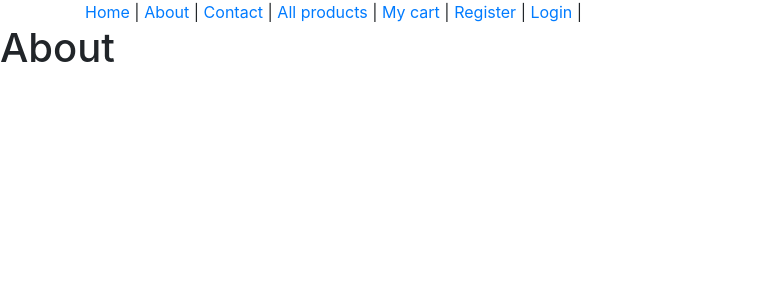
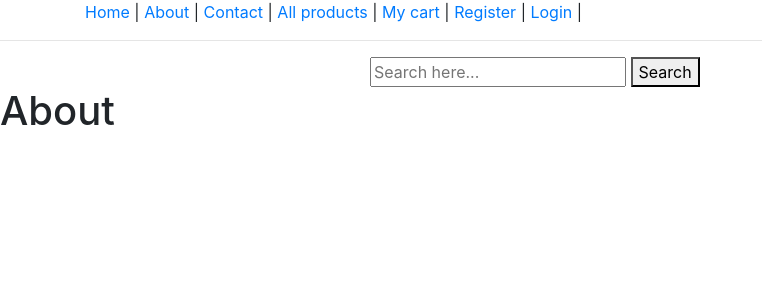
Before and after one commit to MarkPage2k1/Shop_Online, a Django app: template templates/about.html in a window 1280 px wide. Shown: the top 300 px of the page, without its empty margins (0-762 px from the left). Run offline with Django 3.2, Linux system fonts and the light colour scheme; the template is opened without the code that fills it, so the values that code supplies are empty; some libraries are stand-ins or nearby versions.

Commit message:
thien create search

```diff
--- a/shop_app/urls.py
+++ b/shop_app/urls.py
@@ -24,7 +24,10 @@ urlpatterns = [
     path("profile/order-<int:pk>/", CustomerOrderDetailView.as_view(),
          name="customer_order_detail"),
 
+    path("search/", SearchView.as_view(), name="search"),
 
+
+    #admin site
     path("admin-login/", AdminLoginView.as_view(), name="adminlogin"),
     path("admin-home/", AdminHomeView.as_view(), name="adminhome"),
     path("admin-order/<int:pk>/", AdminOrderDetailView.as_view(), name="adminorderdetail"),
--- a/templates/base.html
+++ b/templates/base.html
@@ -24,6 +24,17 @@
             <a href="{% url 'shop_app:customer_login' %}">Login</a> |
         {% endif %}
     </div>
+    <hr>
+    <div class="container">
+        <div class="row">
+            <div class="col-md-6 mx-auto">
+                <form action="{% url 'shop_app:search' %}" method="GET">
+                    <input type="text" name="keyword" placeholder="Search here..." required>
+                    <button>Search</button>
+                </form>
+            </div>
+        </div>
+    </div>
 
     {% block content %}
     {% endblock %}
```
Also changed, not shown: shop_app/views.py (+11 -0 lines), templates/search.html (added, +28 -0 lines), db.sqlite3.
